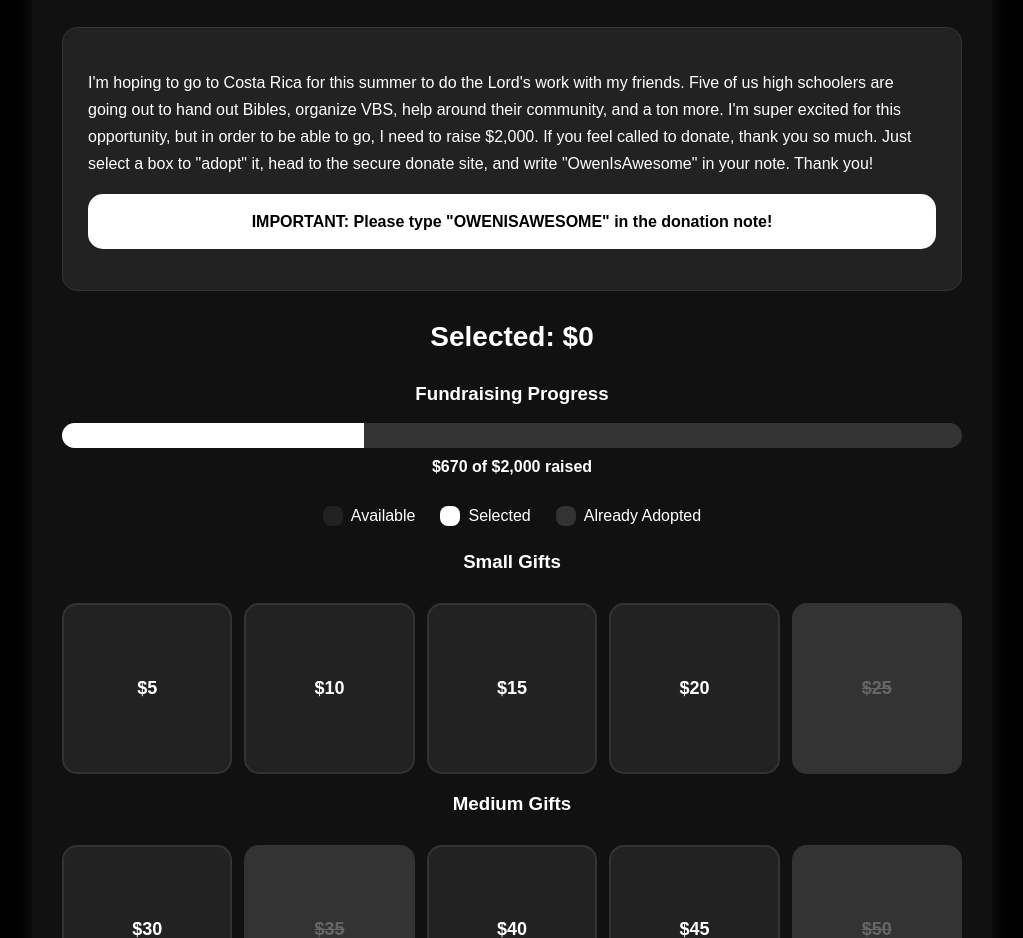
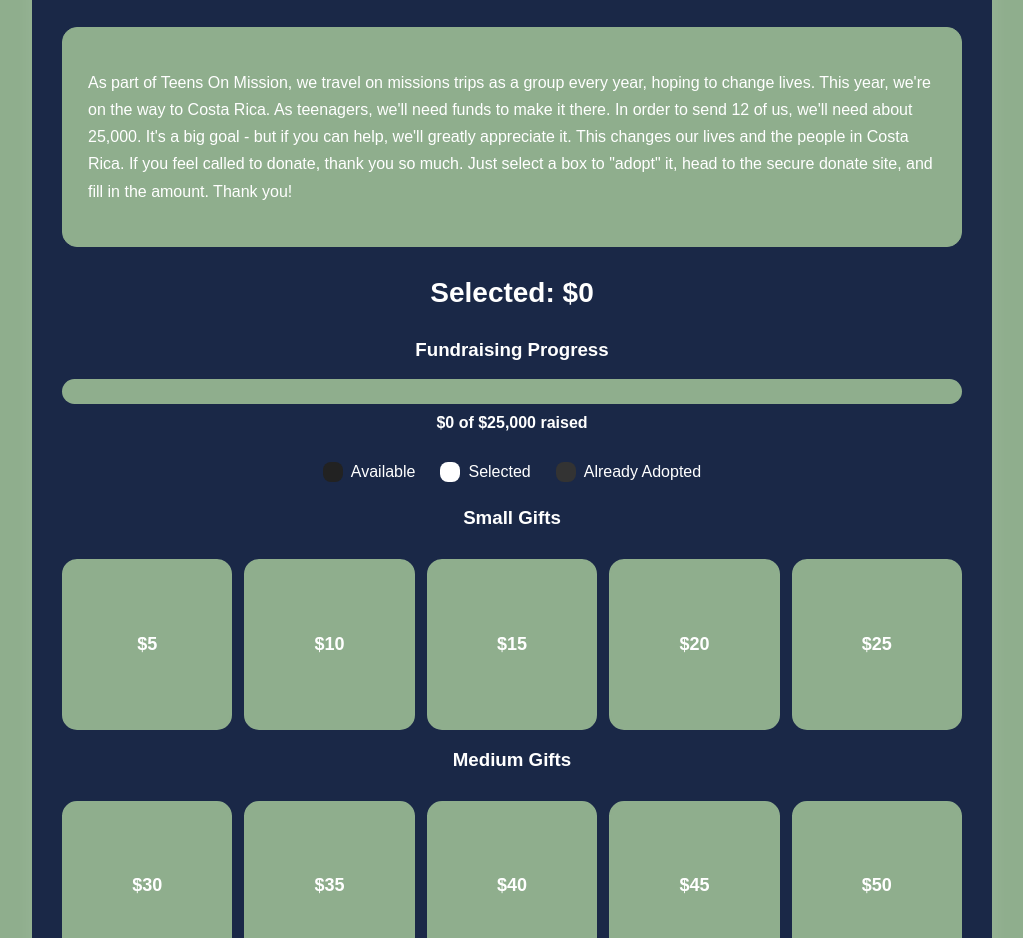
Before and after one commit to teenonamission/costarica, a plain HTML site: page index.html in a window 1280 px wide. Shown: the part 202-1140 px from the top of the page, without its empty margins (128-1151 px from the left). Drawn offline with Linux system fonts and the light colour scheme.

Commit message:
New Year!.html

```diff
--- a/index.html
+++ b/index.html
@@ -7,7 +7,7 @@
     <style>
         body {
             font-family: 'Arial', sans-serif;
-            background-color: #000;
+            background-color: #8fae8d;
             margin: 0;
             padding: 20px;
             color: #fff;
@@ -15,7 +15,7 @@
         .container {
             max-width: 900px;
             margin: 0 auto;
-            background-color: #111;
+            background-color: #1a2847;
             padding: 30px;
             border-radius: 20px;
             box-shadow: 0 0 20px rgba(255, 255, 255, 0.1);
@@ -39,7 +39,7 @@
         }
         .progress-bar {
             height: 25px;
-            background-color: #333;
+            background-color: #8fae8d;
             border-radius: 15px;
             overflow: hidden;
             margin-top: 10px;
@@ -64,7 +64,7 @@
         }
         .box {
             aspect-ratio: 1/1;
-            background-color: #222;
+            background-color: #8fae8d;
             border-radius: 15px;
             display: flex;
             align-items: center;
@@ -72,7 +72,7 @@
             font-weight: bold;
             cursor: pointer;
             transition: all 0.3s ease;
-            border: 2px solid #333;
+            border: 2px solid #8fae8d;
             position: relative;
             font-size: 18px;
         }
@@ -82,23 +82,23 @@
             border-color: #555;
         }
         .box.selected {
-            background-color: #fff;
+            background-color: #ffffff;
             color: #000;
-            border-color: #fff;
+            border-color: #ffffff;
         }
         .box.taken {
-            background-color: #333;
-            color: #666;
+            background-color: #6a8268;
+            color: #333;
             cursor: not-allowed;
             text-decoration: line-through;
         }
         .instructions {
             margin: 30px 0;
             padding: 25px;
-            background-color: #222;
+            background-color: #8fae8d;
             border-radius: 15px;
             line-height: 1.7;
-            border: 1px solid #333;
+            border: 1px solid #8fae8d;
         }
         .footer {
             text-align: center;
@@ -163,15 +163,12 @@
             margin: 25px 0;
             color: #fff;
         }
-        .important-note {
-            background-color: #fff;
-            color: #000;
-            padding: 12px;
-            border-radius: 15px;
-            font-weight: bold;
+        .donation-note {
             text-align: center;
-            margin-top: 15px;
-            border: 2px solid #fff;
+            color: #aaa;
+            font-size: 14px;
+            margin-top: 10px;
+            font-style: italic;
         }
         @media (max-width: 768px) {
             .box-grid {
@@ -193,11 +190,7 @@
         </div>
 
         <div class="instructions">
-            <p>I'm hoping to go to Costa Rica for this summer to do the Lord's work with my friends. Five of us high schoolers are going out to hand out Bibles, organize VBS, help around their community, and a ton more.
-I'm super excited for this opportunity, but in order to be able to go, I need to raise $2,000. If you feel called to donate, thank you so much. Just select a box to "adopt" it, head to the secure donate site, and write "OwenIsAwesome" in your note. Thank you!</p>
-            <p class="important-note">
-                IMPORTANT: Please type "OWENISAWESOME" in the donation note!
-            </p>
+            <p>As part of Teens On Mission, we travel on missions trips as a group every year, hoping to change lives. This year, we're on the way to Costa Rica. As teenagers, we'll need funds to make it there. In order to send 12 of us, we'll need about 25,000. It's a big goal - but if you can help, we'll greatly appreciate it. This changes our lives and the people in Costa Rica.  If you feel called to donate, thank you so much. Just select a box to "adopt" it, head to the secure donate site, and fill in the amount. Thank you!</p>
         </div>
 
         <div class="selected-amount">Selected: $<span id="selected-total">0</span></div>
@@ -207,7 +200,7 @@
             <div class="progress-bar">
                 <div class="progress-fill" id="progress-fill"></div>
             </div>
-            <div class="progress-text">$<span id="raised-amount">0</span> of $2,000 raised</div>
+            <div class="progress-text">$<span id="raised-amount">0</span> of $25,000 raised</div>
         </div>
 
         <div class="legend">
@@ -236,6 +229,7 @@
 
         <div class="button-container">
             <button id="donate-button" class="donate-button" disabled>Donate Now</button>
+            <div class="donation-note">You'll be asked to enter the amount on the donation page</div>
         </div>
 
         <div class="footer">
@@ -246,6 +240,7 @@
     <script>
         // Configuration
         const donationUrl = "https://marianhope.networkforgood.com/projects/248228-teens-on-mission";
+        const fundingGoal = 25000;
 
         // Box definitions
         const boxCategories = {
@@ -257,9 +252,9 @@
         // Track which boxes are already taken
         // All boxes are currently available
         const takenBoxes = {
-            small: [25],    // No taken boxes in small category
-            medium: [35, 60, 50],   // No taken boxes in medium category
-            large: [100, 150, 250]     // No taken boxes in large category
+            small: [],    // No taken boxes in small category
+            medium: [],   // No taken boxes in medium category
+            large: []     // No taken boxes in large category
         };
 
         // Track selected boxes
@@ -344,7 +339,7 @@
 
             // Update progress bar
             document.getElementById('raised-amount').textContent = raisedTotal;
-            const progressPercent = Math.min(100, (raisedTotal / 2000) * 100);
+            const progressPercent = Math.min(100, (raisedTotal / fundingGoal) * 100);
             document.getElementById('progress-fill').style.width = progressPercent + '%';
         }
 
@@ -356,6 +351,9 @@
                     selectedTotal += value;
                 });
             }
+
+            // Show reminder alert
+            alert(`Thank you! Please enter $${selectedTotal} on the donation page.\n\nYour selected amount: $${selectedTotal}`);
 
             // Create URL with amount parameter
             let targetUrl = donationUrl;
```
